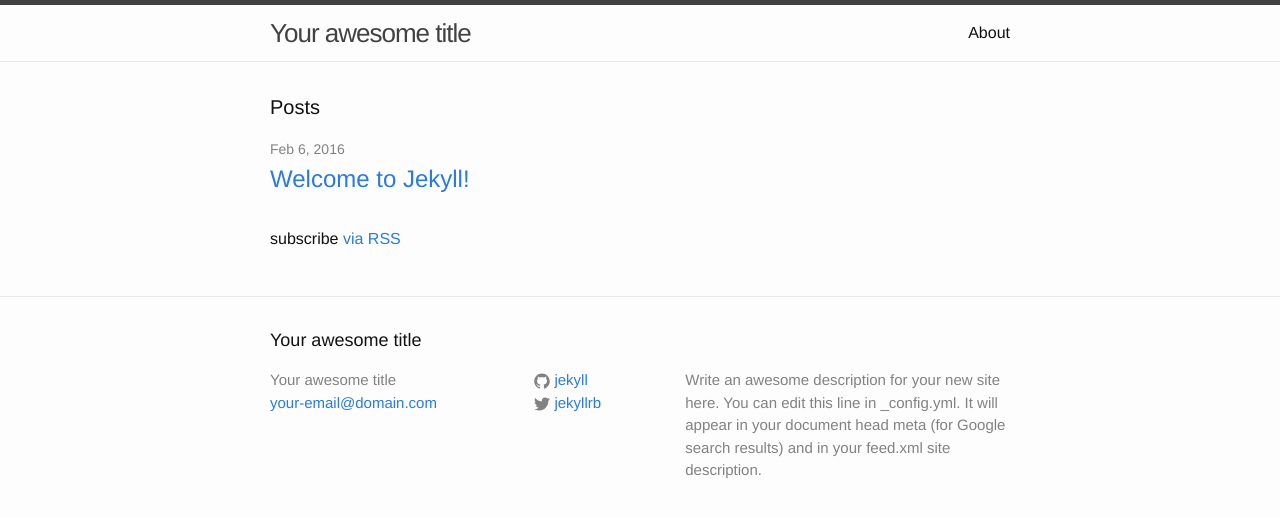
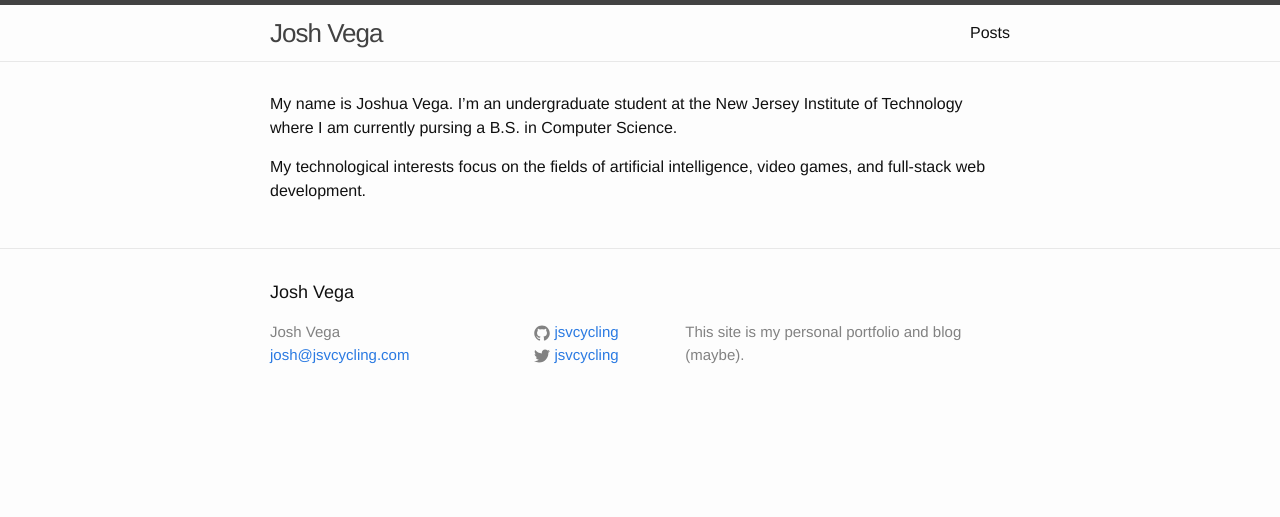
Before and after one commit to Jsvcycling/jsvcycling.github.io, a Jekyll site: the page built from index.md, in a window 1280 px wide. Shown: the top 517 px of the page. Built offline with Jekyll 4.4.1, drawn with Linux system fonts in a browser that asks for light colours.

Commit message:
Customized a bit.

```diff
--- a/_config.yml
+++ b/_config.yml
@@ -6,16 +6,14 @@
 # 'jekyll serve'. If you change this file, please restart the server process.
 
 # Site settings
-title: Your awesome title
-email: your-email@domain.com
+title: Josh Vega
+email: josh@jsvcycling.com
 description: > # this means to ignore newlines until "baseurl:"
-  Write an awesome description for your new site here. You can edit this
-  line in _config.yml. It will appear in your document head meta (for
-  Google search results) and in your feed.xml site description.
+  This site is my personal portfolio and blog (maybe).
 baseurl: "" # the subpath of your site, e.g. /blog
-url: "http://yourdomain.com" # the base hostname & protocol for your site
-twitter_username: jekyllrb
-github_username:  jekyll
+url: "http://www.jsvcycling.com" # the base hostname & protocol for your site
+twitter_username: jsvcycling
+github_username:  jsvcycling
 
 # Build settings
 markdown: kramdown
--- a/_posts/2016-02-06-welcome-to-jekyll.markdown
+++ b/_posts/2016-02-06-welcome-to-jekyll.markdown
@@ -2,7 +2,6 @@
 layout: post
 title:  "Welcome to Jekyll!"
 date:   2016-02-06 01:32:25 -0500
-categories: jekyll update
 ---
 You’ll find this post in your `_posts` directory. Go ahead and edit it and re-build the site to see your changes. You can rebuild the site in many different ways, but the most common way is to run `jekyll serve`, which launches a web server and auto-regenerates your site when a file is updated.
 
--- /dev/null
+++ b/index.md
@@ -0,0 +1,7 @@
+---
+layout: default
+---
+
+My name is Joshua Vega. I'm an undergraduate student at the New Jersey Institute of Technology where I am currently pursing a B.S. in Computer Science.
+
+My technological interests focus on the fields of artificial intelligence, video games, and full-stack web development.
--- a/index.html
+++ b/posts.html
@@ -1,5 +1,7 @@
 ---
 layout: default
+title: Posts
+permalink: /posts/
 ---
 
 <div class="home">
```
Also changed, not shown: about.md (deleted, +0 -15 lines).
